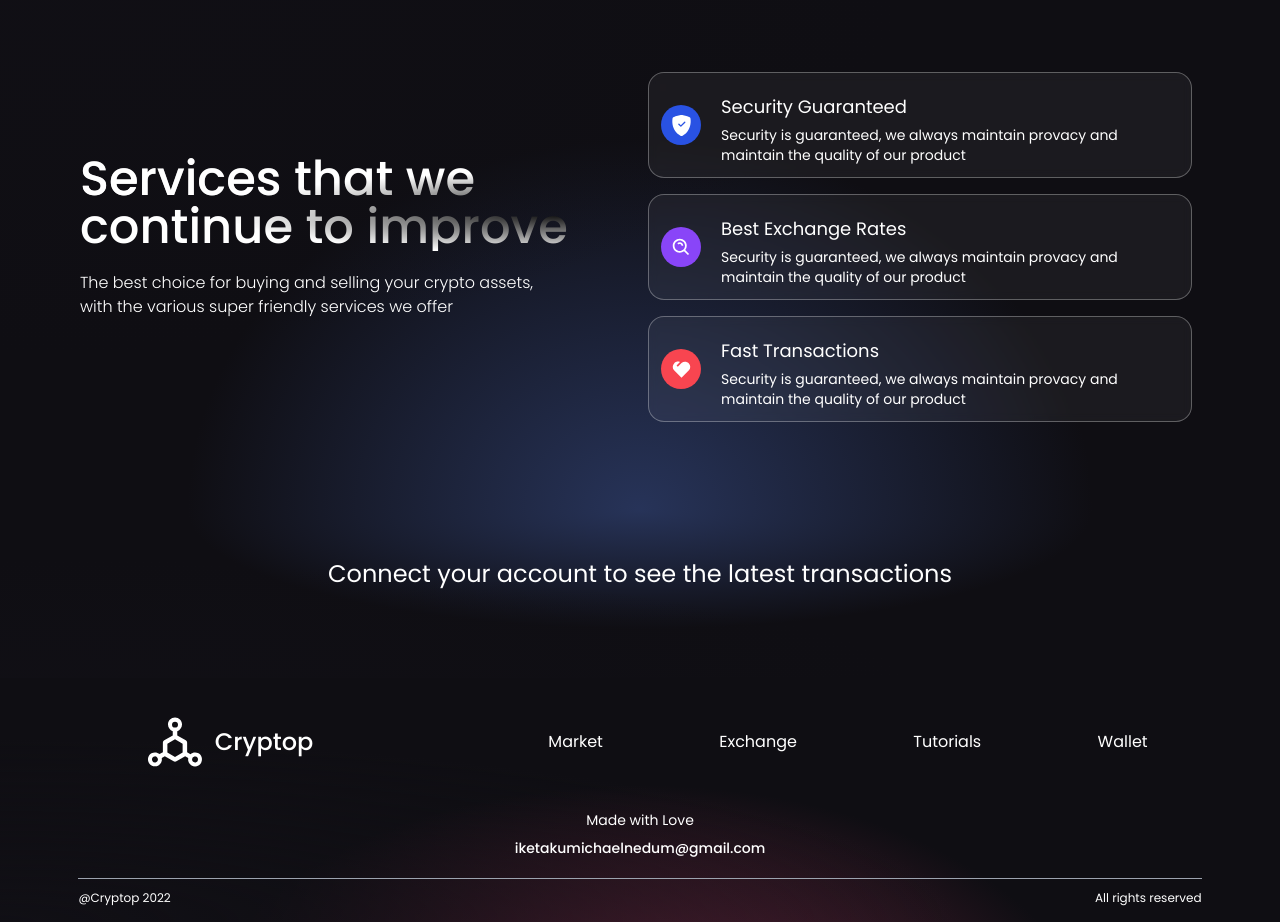
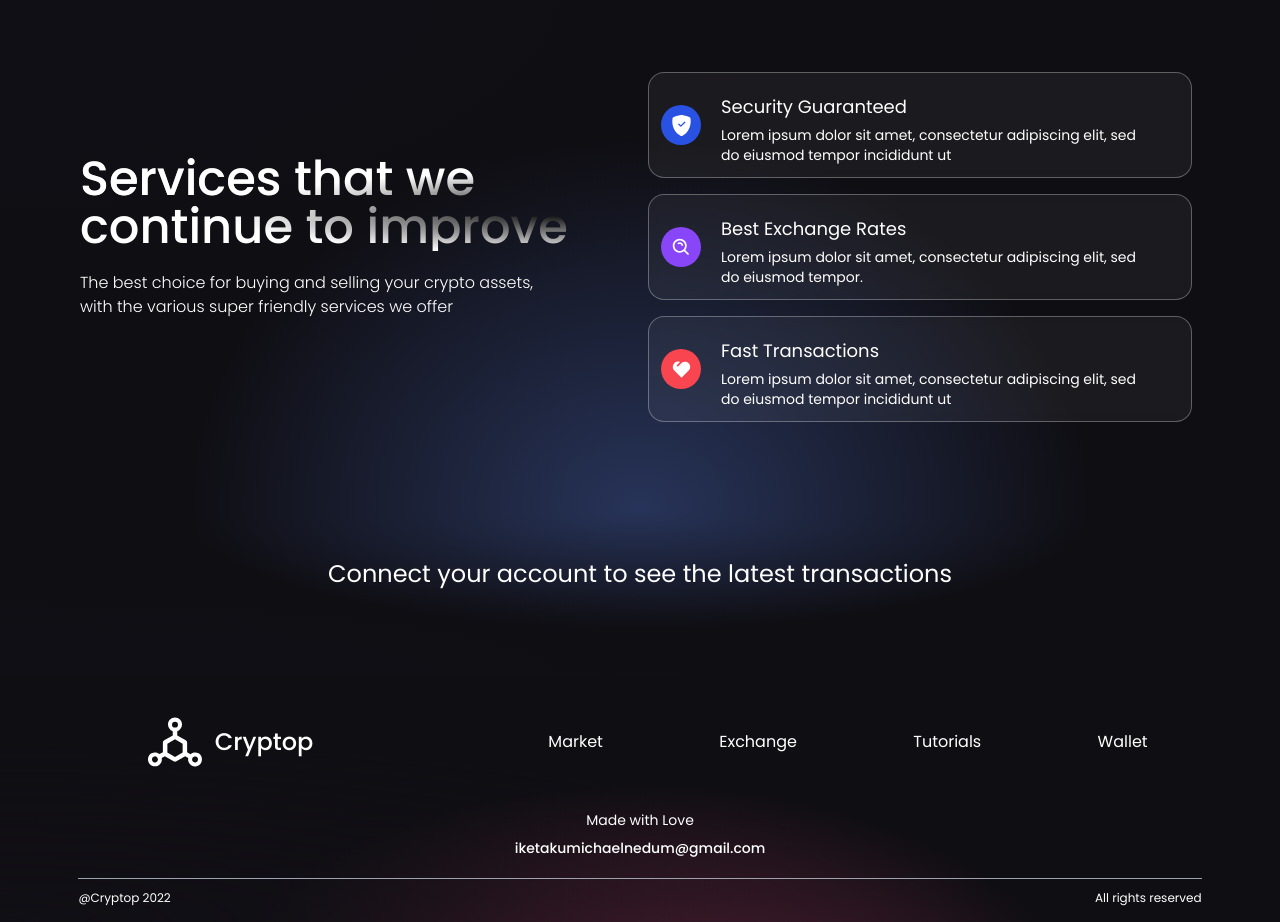
Before and after one commit to Maccbrainy/web3_project, a React (Vite) app in the folder client/: page / in a window 1280 px wide. Shown: the part 820-1742 px from the top of the page. Built offline with nearby package versions, Linux system fonts and the light colour scheme.

Commit message:
Added a dummy text

```diff
--- a/client/src/components/Services.jsx
+++ b/client/src/components/Services.jsx
@@ -29,17 +29,17 @@ const Services = () => {
                         cardIcon={<BsShieldFillCheck color="#ffff" fontSize={21}/>}
                         iconColor="bg-[#2952E3]"
                         title="Security Guaranteed"
-                        paragraph="Security is guaranteed, we always maintain provacy and maintain the quality of our product"/>
+                        paragraph="Lorem ipsum dolor sit amet, consectetur adipiscing elit, sed do eiusmod tempor incididunt ut"/>
                     <ServicesCard
                         cardIcon={<BiSearchAlt color="#ffff" fontSize={21}/>}
                         iconColor="bg-[#8945f8]"
                         title="Best Exchange Rates"
-                        paragraph="Security is guaranteed, we always maintain provacy and maintain the quality of our product"/>
+                        paragraph="Lorem ipsum dolor sit amet, consectetur adipiscing elit, sed do eiusmod tempor."/>
                     <ServicesCard
                         cardIcon={<RiHeart2Fill color="#ffff" fontSize={21}/>}
                         iconColor="bg-[#f84550]"
                         title="Fast Transactions"
-                        paragraph="Security is guaranteed, we always maintain provacy and maintain the quality of our product"/>
+                        paragraph="Lorem ipsum dolor sit amet, consectetur adipiscing elit, sed do eiusmod tempor incididunt ut"/>
                 </div>
             </div>
         </div>
```
